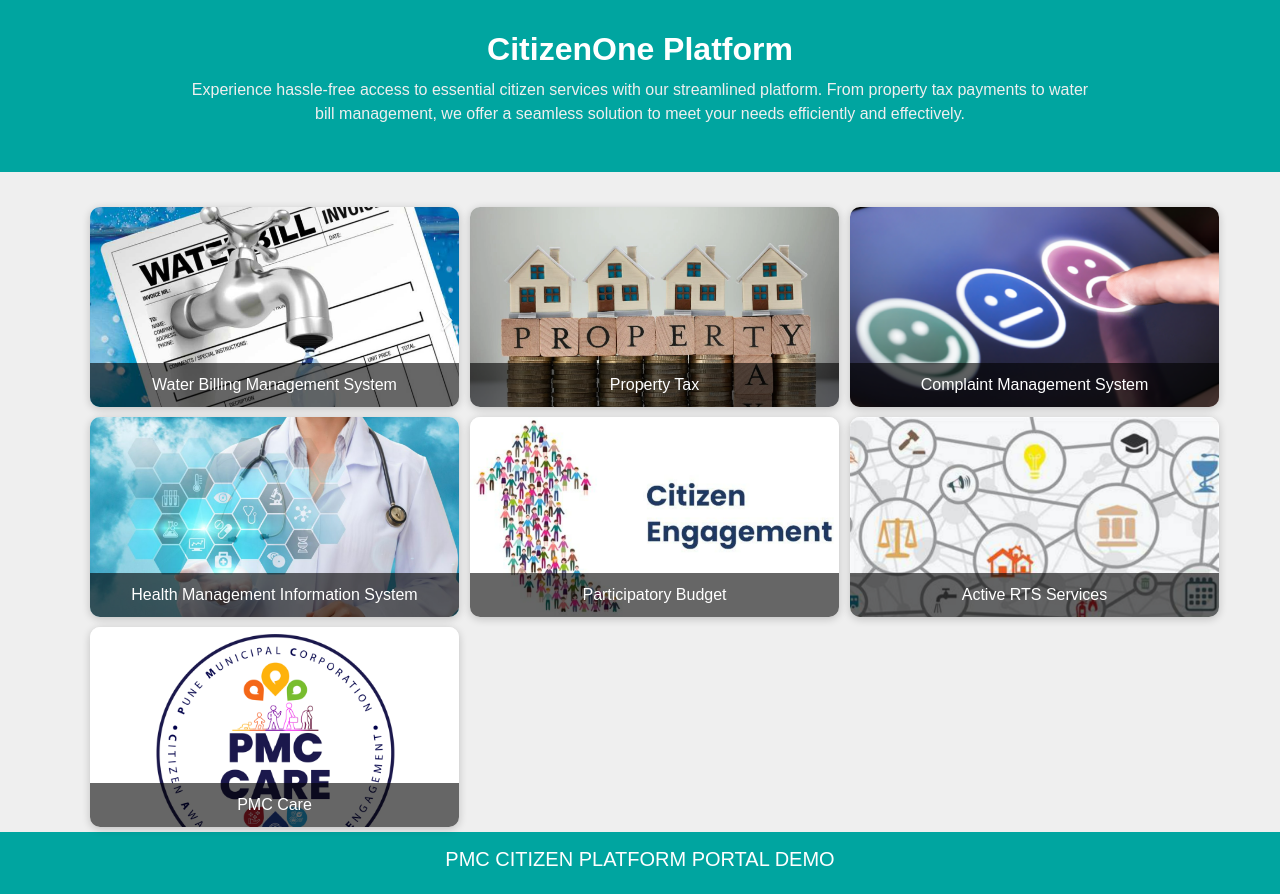
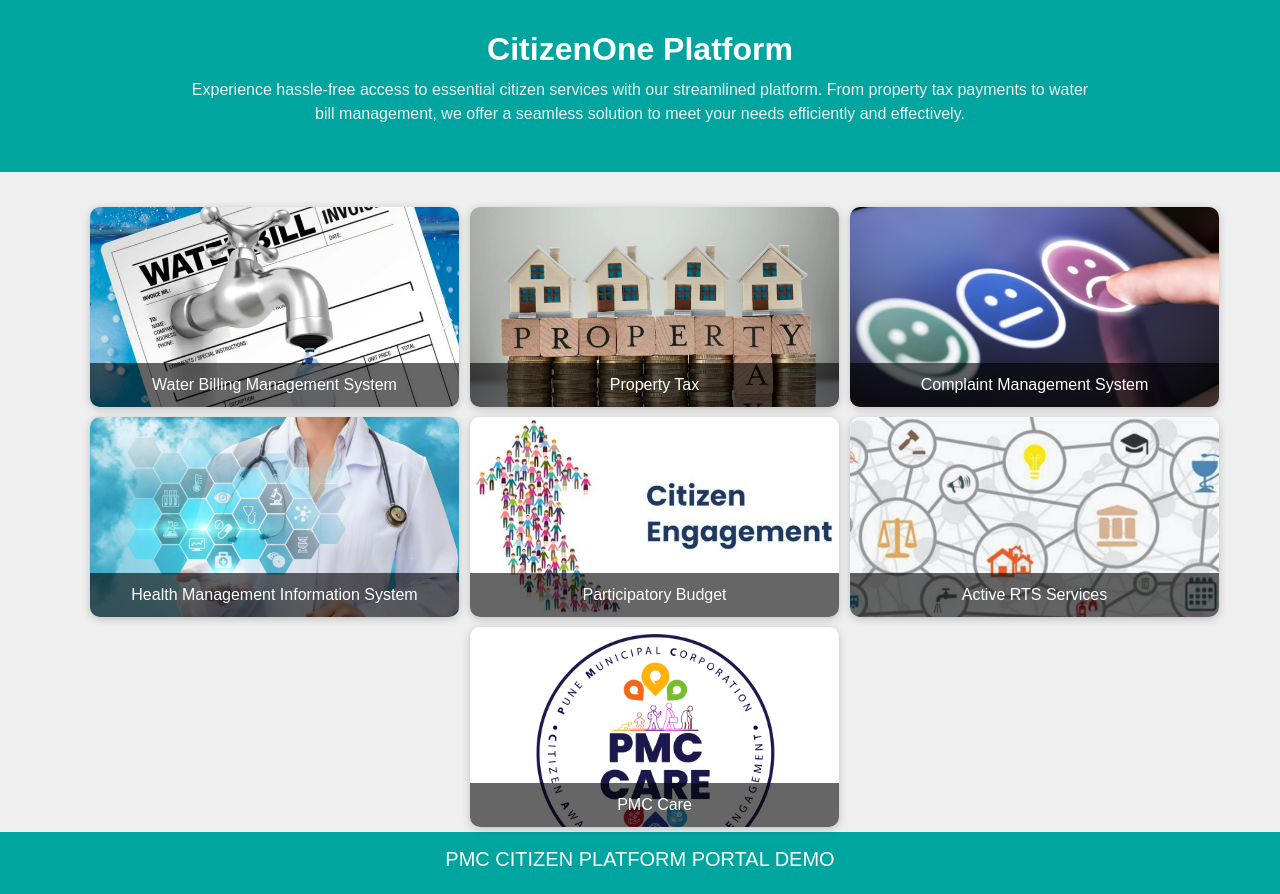
Before and after one commit to pmccitizenportal/CitizenPortal, a plain HTML site: page index.html in a window 1280 px wide. Drawn offline with nearby package versions, Linux system fonts and the light colour scheme.

Commit message:
index.html

```diff
--- a/index.html
+++ b/index.html
@@ -50,6 +50,11 @@
             height: 200px;
             position: relative;
             background-color: #ffffff; /* White */
+        }
+
+        .col-md-4:nth-child(7) {
+            margin-left: auto;
+            margin-right: auto;
         }
 
         .visualization-card:hover {
```
